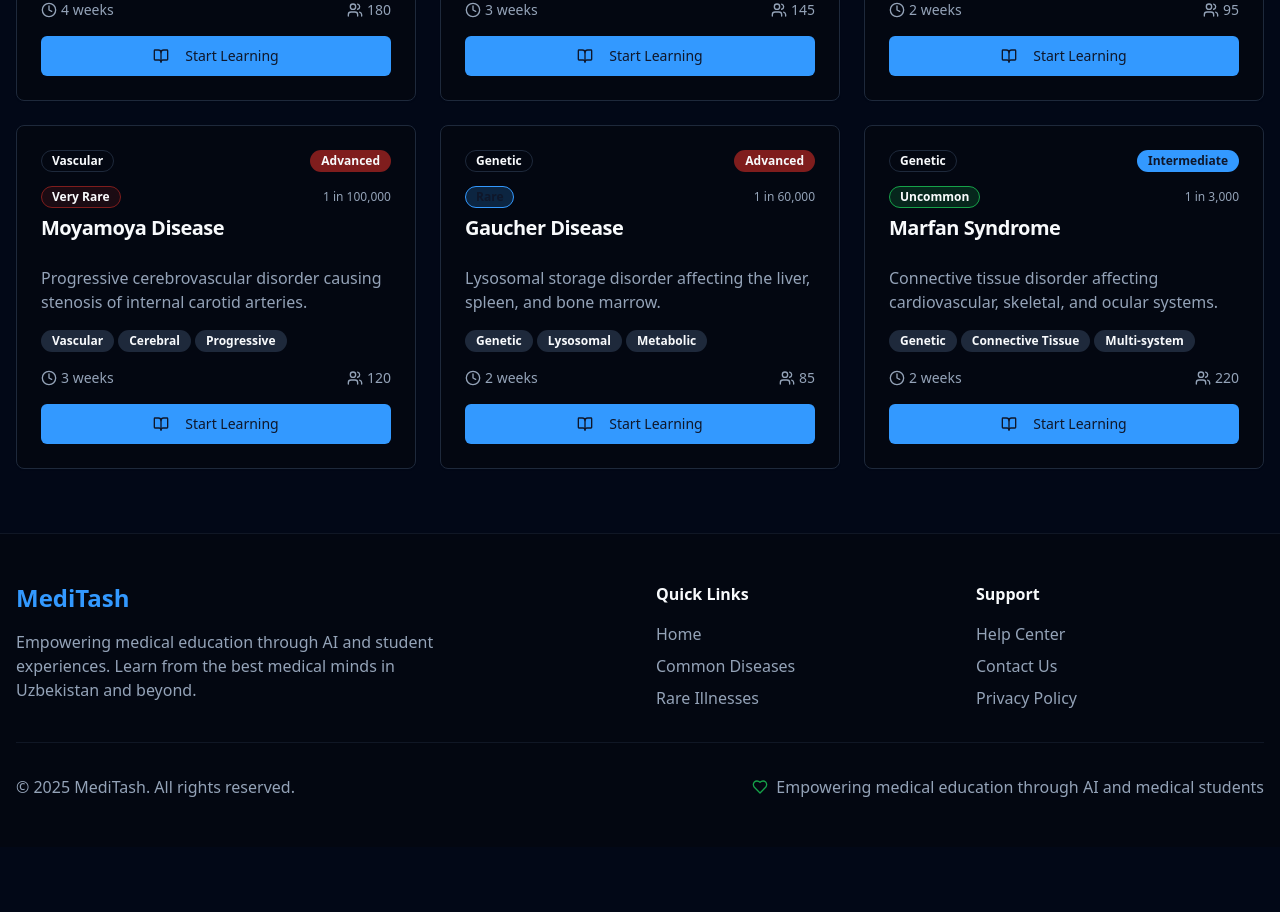
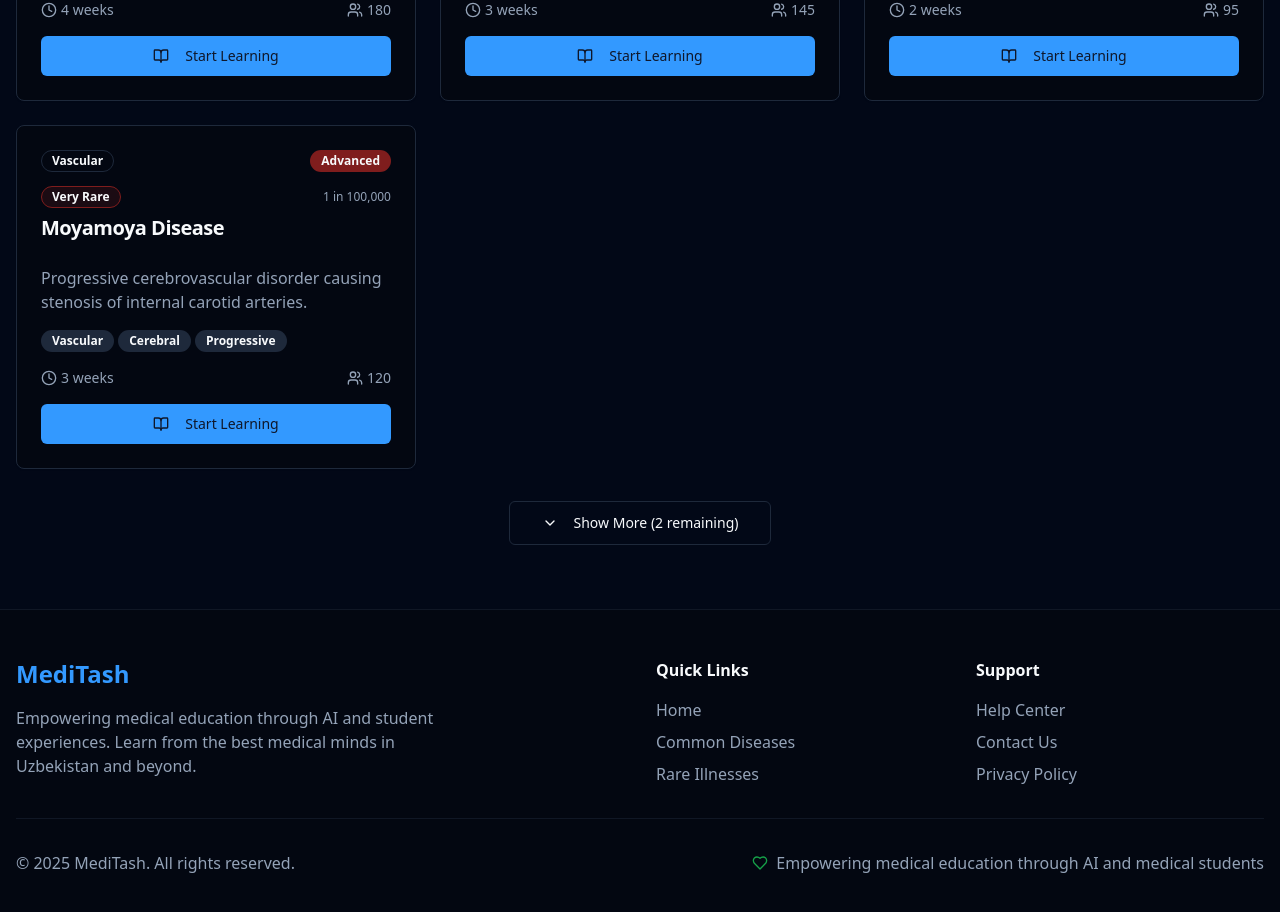
Before and after one commit to akbardaminov/meditash-learn-uzbekistan, a React (Vite) app: page /rare-illnesses in a window 1280 px wide. Shown: the part 1020-1932 px from the top of the page. Before the commit the page ends 1867 px from the top, so only its background shows below. Built offline with nearby package versions, Linux system fonts and the light colour scheme.

Commit message:
Fix logo and disease display
Updated logo and implemented disease list with "more" button and hover effect for "See Examples" button.

```diff
--- a/src/components/HeroSection.tsx
+++ b/src/components/HeroSection.tsx
@@ -34,7 +34,7 @@ const HeroSection = () => {
             <Button
               variant="outline"
               size="xl"
-              className="text-lg px-8 py-4 border-2 hover:bg-muted/50"
+              className="text-lg px-8 py-4 border-2 hover:bg-primary/10 hover:border-primary hover:text-primary"
             >
               See Examples
             </Button>
--- /dev/null
+++ b/src/hooks/useDiseasesStorage.ts
@@ -0,0 +1,64 @@
+import { useState, useEffect } from 'react';
+
+export interface Disease {
+  id: string;
+  name: string;
+  category: string;
+  prevalence: string;
+  studyTime: string;
+  students: number;
+  difficulty: string;
+  description: string;
+  tags: string[];
+  type: 'common' | 'rare';
+  rarity?: string;
+  createdAt: string;
+}
+
+const STORAGE_KEY = 'meditash_diseases';
+
+export const useDiseasesStorage = () => {
+  const [diseases, setDiseases] = useState<Disease[]>([]);
+
+  useEffect(() => {
+    const stored = localStorage.getItem(STORAGE_KEY);
+    if (stored) {
+      try {
+        setDiseases(JSON.parse(stored));
+      } catch (error) {
+        console.error('Failed to parse stored diseases:', error);
+      }
+    }
+  }, []);
+
+  const addDisease = (disease: Omit<Disease, 'id' | 'createdAt' | 'students'>) => {
+    const newDisease: Disease = {
+      ...disease,
+      id: Date.now().toString(),
+      students: Math.floor(Math.random() * 500) + 50, // Random student count
+      createdAt: new Date().toISOString(),
+    };
+
+    const updatedDiseases = [...diseases, newDisease];
+    setDiseases(updatedDiseases);
+    localStorage.setItem(STORAGE_KEY, JSON.stringify(updatedDiseases));
+
+    return newDisease;
+  };
+
+  const getDiseasesOfType = (type: 'common' | 'rare') => {
+    return diseases.filter(disease => disease.type === type);
+  };
+
+  const clearDiseases = () => {
+    setDiseases([]);
+    localStorage.removeItem(STORAGE_KEY);
+  };
+
+  return {
+    diseases,
+    addDisease,
+    getDiseasesOfType,
+    clearDiseases,
+  };
+};
--- a/src/pages/CommonDiseases.tsx
+++ b/src/pages/CommonDiseases.tsx
@@ -4,15 +4,20 @@ import AddDiseaseSection from "@/components/AddDiseaseSection";
 import { Card, CardContent, CardHeader, CardTitle } from "@/components/ui/card";
 import { Badge } from "@/components/ui/badge";
 import { Button } from "@/components/ui/button";
-import { Search, Clock, Users, BookOpen } from "lucide-react";
+import { Search, Clock, Users, BookOpen, ChevronDown } from "lucide-react";
 import { Input } from "@/components/ui/input";
-import { useState } from "react";
+import { useState, useEffect } from "react";
+import { useDiseasesStorage, Disease } from "@/hooks/useDiseasesStorage";
 
 const CommonDiseases = () => {
   const [searchTerm, setSearchTerm] = useState("");
+  const [visibleCount, setVisibleCount] = useState(4);
+  const [refreshTrigger, setRefreshTrigger] = useState(0);
+  const { getDiseasesOfType } = useDiseasesStorage();
 
-  const diseases = [
+  const defaultDiseases: Disease[] = [
     {
+      id: "default-1",
       name: "Hypertension",
       category: "Cardiovascular",
       prevalence: "High",
@@ -20,9 +25,12 @@ const CommonDiseases = () => {
       students: 1240,
       difficulty: "Intermediate",
       description: "Essential hypertension and its management in primary care settings.",
-      tags: ["Cardiovascular", "Chronic", "Primary Care"]
+      tags: ["Cardiovascular", "Chronic", "Primary Care"],
+      type: "common",
+      createdAt: "2024-01-01T00:00:00.000Z"
     },
     {
+      id: "default-2",
       name: "Diabetes Mellitus Type 2",
       category: "Endocrine",
       prevalence: "High",
@@ -30,9 +38,12 @@ const CommonDiseases = () => {
       students: 980,
       difficulty: "Advanced",
       description: "Comprehensive approach to T2DM diagnosis, management, and complications.",
-      tags: ["Endocrine", "Chronic", "Metabolism"]
+      tags: ["Endocrine", "Chronic", "Metabolism"],
+      type: "common",
+      createdAt: "2024-01-01T00:00:00.000Z"
     },
     {
+      id: "default-3",
       name: "Pneumonia",
       category: "Respiratory",
       prevalence: "High",
@@ -40,9 +51,12 @@ const CommonDiseases = () => {
       students: 1100,
       difficulty: "Intermediate",
       description: "Community-acquired pneumonia diagnosis and treatment protocols.",
-      tags: ["Respiratory", "Acute", "Infectious"]
+      tags: ["Respiratory", "Acute", "Infectious"],
+      type: "common",
+      createdAt: "2024-01-01T00:00:00.000Z"
     },
     {
+      id: "default-4",
       name: "Gastroenteritis",
       category: "Gastrointestinal",
       prevalence: "Very High",
@@ -50,9 +64,12 @@ const CommonDiseases = () => {
       students: 850,
       difficulty: "Beginner",
       description: "Acute gastroenteritis management and prevention strategies.",
-      tags: ["GI", "Acute", "Infectious"]
+      tags: ["GI", "Acute", "Infectious"],
+      type: "common",
+      createdAt: "2024-01-01T00:00:00.000Z"
     },
     {
+      id: "default-5",
       name: "Urinary Tract Infection",
       category: "Genitourinary",
       prevalence: "High",
@@ -60,9 +77,12 @@ const CommonDiseases = () => {
       students: 720,
       difficulty: "Beginner",
       description: "UTI diagnosis, treatment, and recurrence prevention.",
-      tags: ["Genitourinary", "Infectious", "Primary Care"]
+      tags: ["Genitourinary", "Infectious", "Primary Care"],
+      type: "common",
+      createdAt: "2024-01-01T00:00:00.000Z"
     },
     {
+      id: "default-6",
       name: "Asthma",
       category: "Respiratory",
       prevalence: "High",
@@ -70,15 +90,35 @@ const CommonDiseases = () => {
       students: 900,
       difficulty: "Intermediate",
       description: "Asthma management, triggers, and emergency protocols.",
-      tags: ["Respiratory", "Chronic", "Allergic"]
+      tags: ["Respiratory", "Chronic", "Allergic"],
+      type: "common",
+      createdAt: "2024-01-01T00:00:00.000Z"
     }
   ];
 
-  const filteredDiseases = diseases.filter(disease =>
+  const [allDiseases, setAllDiseases] = useState<Disease[]>(defaultDiseases);
+
+  useEffect(() => {
+    const userDiseases = getDiseasesOfType('common');
+    setAllDiseases([...defaultDiseases, ...userDiseases]);
+  }, [refreshTrigger]);
+
+  const filteredDiseases = allDiseases.filter(disease =>
     disease.name.toLowerCase().includes(searchTerm.toLowerCase()) ||
     disease.category.toLowerCase().includes(searchTerm.toLowerCase()) ||
     disease.tags.some(tag => tag.toLowerCase().includes(searchTerm.toLowerCase()))
   );
+
+  const visibleDiseases = filteredDiseases.slice(0, visibleCount);
+  const hasMoreDiseases = filteredDiseases.length > visibleCount;
+
+  const handleLoadMore = () => {
+    setVisibleCount(prev => prev + 4);
+  };
+
+  const handleDiseaseAdded = () => {
+    setRefreshTrigger(prev => prev + 1);
+  };
 
   const getDifficultyColor = (difficulty: string) => {
     switch (difficulty) {
@@ -119,7 +159,7 @@ const CommonDiseases = () => {
       {/* Add Disease Section */}
       <section className="py-12">
         <div className="container mx-auto px-4">
-          <AddDiseaseSection type="common" />
+          <AddDiseaseSection type="common" onDiseaseAdded={handleDiseaseAdded} />
         </div>
       </section>
 
@@ -127,8 +167,8 @@ const CommonDiseases = () => {
       <section className="py-16">
         <div className="container mx-auto px-4">
           <div className="grid grid-cols-1 md:grid-cols-2 lg:grid-cols-3 gap-6">
-            {filteredDiseases.map((disease, index) => (
-              <Card key={index} className="hover:shadow-medium transition-all duration-300 cursor-pointer group">
+            {visibleDiseases.map((disease, index) => (
+              <Card key={disease.id} className="hover:shadow-medium transition-all duration-300 cursor-pointer group">
                 <CardHeader>
                   <div className="flex items-center justify-between mb-2">
                     <Badge variant="outline" className="text-xs">
@@ -175,6 +215,20 @@ const CommonDiseases = () => {
             ))}
           </div>
 
+          {hasMoreDiseases && (
+            <div className="text-center mt-8">
+              <Button
+                onClick={handleLoadMore}
+                variant="outline"
+                size="lg"
+                className="min-w-40"
+              >
+                <ChevronDown className="w-4 h-4 mr-2" />
+                Show More ({filteredDiseases.length - visibleCount} remaining)
+              </Button>
+            </div>
+          )}
+
           {filteredDiseases.length === 0 && (
             <div className="text-center py-12">
               <p className="text-muted-foreground text-lg">
--- a/src/pages/RareIllnesses.tsx
+++ b/src/pages/RareIllnesses.tsx
@@ -4,15 +4,20 @@ import AddDiseaseSection from "@/components/AddDiseaseSection";
 import { Card, CardContent, CardHeader, CardTitle } from "@/components/ui/card";
 import { Badge } from "@/components/ui/badge";
 import { Button } from "@/components/ui/button";
-import { Search, Clock, Users, BookOpen, AlertTriangle } from "lucide-react";
+import { Search, Clock, Users, BookOpen, AlertTriangle, ChevronDown } from "lucide-react";
 import { Input } from "@/components/ui/input";
-import { useState } from "react";
+import { useState, useEffect } from "react";
+import { useDiseasesStorage, Disease } from "@/hooks/useDiseasesStorage";
 
 const RareIllnesses = () => {
   const [searchTerm, setSearchTerm] = useState("");
+  const [visibleCount, setVisibleCount] = useState(4);
+  const [refreshTrigger, setRefreshTrigger] = useState(0);
+  const { getDiseasesOfType } = useDiseasesStorage();
 
-  const rareIllnesses = [
+  const defaultRareIllnesses: Disease[] = [
     {
+      id: "rare-default-1",
       name: "Huntington's Disease",
       category: "Neurological",
       prevalence: "1 in 10,000",
@@ -21,9 +26,12 @@ const RareIllnesses = () => {
       difficulty: "Advanced",
       description: "Progressive neurodegenerative disorder affecting movement, cognition, and behavior.",
       tags: ["Neurological", "Genetic", "Degenerative"],
-      rarity: "Rare"
+      rarity: "Rare",
+      type: "rare",
+      createdAt: "2024-01-01T00:00:00.000Z"
     },
     {
+      id: "rare-default-2",
       name: "Amyotrophic Lateral Sclerosis (ALS)",
       category: "Neurological",
       prevalence: "1 in 50,000",
@@ -32,9 +40,12 @@ const RareIllnesses = () => {
       difficulty: "Advanced",
       description: "Progressive motor neuron disease affecting voluntary muscle control.",
       tags: ["Neurological", "Motor", "Progressive"],
-      rarity: "Very Rare"
+      rarity: "Very Rare",
+      type: "rare",
+      createdAt: "2024-01-01T00:00:00.000Z"
     },
     {
+      id: "rare-default-3",
       name: "Fabry Disease",
       category: "Genetic",
       prevalence: "1 in 40,000",
@@ -43,9 +54,12 @@ const RareIllnesses = () => {
       difficulty: "Advanced",
       description: "X-linked lysosomal storage disorder affecting multiple organ systems.",
       tags: ["Genetic", "Lysosomal", "Multi-system"],
-      rarity: "Rare"
+      rarity: "Rare",
+      type: "rare",
+      createdAt: "2024-01-01T00:00:00.000Z"
     },
     {
+      id: "rare-default-4",
       name: "Moyamoya Disease",
       category: "Vascular",
       prevalence: "1 in 100,000",
@@ -54,9 +68,12 @@ const RareIllnesses = () => {
       difficulty: "Advanced",
       description: "Progressive cerebrovascular disorder causing stenosis of internal carotid arteries.",
       tags: ["Vascular", "Cerebral", "Progressive"],
-      rarity: "Very Rare"
+      rarity: "Very Rare",
+      type: "rare",
+      createdAt: "2024-01-01T00:00:00.000Z"
     },
     {
+      id: "rare-default-5",
       name: "Gaucher Disease",
       category: "Genetic",
       prevalence: "1 in 60,000",
@@ -65,9 +82,12 @@ const RareIllnesses = () => {
       difficulty: "Advanced",
       description: "Lysosomal storage disorder affecting the liver, spleen, and bone marrow.",
       tags: ["Genetic", "Lysosomal", "Metabolic"],
-      rarity: "Rare"
+      rarity: "Rare",
+      type: "rare",
+      createdAt: "2024-01-01T00:00:00.000Z"
     },
     {
+      id: "rare-default-6",
       name: "Marfan Syndrome",
       category: "Genetic",
       prevalence: "1 in 3,000",
@@ -76,15 +96,35 @@ const RareIllnesses = () => {
       difficulty: "Intermediate",
       description: "Connective tissue disorder affecting cardiovascular, skeletal, and ocular systems.",
       tags: ["Genetic", "Connective Tissue", "Multi-system"],
-      rarity: "Uncommon"
+      rarity: "Uncommon",
+      type: "rare",
+      createdAt: "2024-01-01T00:00:00.000Z"
     }
   ];
 
-  const filteredIllnesses = rareIllnesses.filter(illness =>
+  const [allIllnesses, setAllIllnesses] = useState<Disease[]>(defaultRareIllnesses);
+
+  useEffect(() => {
+    const userIllnesses = getDiseasesOfType('rare');
+    setAllIllnesses([...defaultRareIllnesses, ...userIllnesses]);
+  }, [refreshTrigger]);
+
+  const filteredIllnesses = allIllnesses.filter(illness =>
     illness.name.toLowerCase().includes(searchTerm.toLowerCase()) ||
     illness.category.toLowerCase().includes(searchTerm.toLowerCase()) ||
     illness.tags.some(tag => tag.toLowerCase().includes(searchTerm.toLowerCase()))
   );
+
+  const visibleIllnesses = filteredIllnesses.slice(0, visibleCount);
+  const hasMoreIllnesses = filteredIllnesses.length > visibleCount;
+
+  const handleLoadMore = () => {
+    setVisibleCount(prev => prev + 4);
+  };
+
+  const handleDiseaseAdded = () => {
+    setRefreshTrigger(prev => prev + 1);
+  };
 
   const getDifficultyColor = (difficulty: string) => {
     switch (difficulty) {
@@ -137,7 +177,7 @@ const RareIllnesses = () => {
       {/* Add Disease Section */}
       <section className="py-12">
         <div className="container mx-auto px-4">
-          <AddDiseaseSection type="rare" />
+          <AddDiseaseSection type="rare" onDiseaseAdded={handleDiseaseAdded} />
         </div>
       </section>
 
@@ -157,8 +197,8 @@ const RareIllnesses = () => {
       <section className="py-16">
         <div className="container mx-auto px-4">
           <div className="grid grid-cols-1 md:grid-cols-2 lg:grid-cols-3 gap-6">
-            {filteredIllnesses.map((illness, index) => (
-              <Card key={index} className="hover:shadow-medium transition-all duration-300 cursor-pointer group">
+            {visibleIllnesses.map((illness, index) => (
+              <Card key={illness.id} className="hover:shadow-medium transition-all duration-300 cursor-pointer group">
                 <CardHeader>
                   <div className="flex items-center justify-between mb-2">
                     <Badge variant="outline" className="text-xs">
@@ -213,6 +253,20 @@ const RareIllnesses = () => {
             ))}
           </div>
 
+          {hasMoreIllnesses && (
+            <div className="text-center mt-8">
+              <Button
+                onClick={handleLoadMore}
+                variant="outline"
+                size="lg"
+                className="min-w-40"
+              >
+                <ChevronDown className="w-4 h-4 mr-2" />
+                Show More ({filteredIllnesses.length - visibleCount} remaining)
+              </Button>
+            </div>
+          )}
+
           {filteredIllnesses.length === 0 && (
             <div className="text-center py-12">
               <p className="text-muted-foreground text-lg">
```
Also changed, not shown: src/components/AddDiseaseSection.tsx (+43 -3 lines), src/components/Header.tsx (+10 -2 lines), public/lovable-uploads/96bc904b-55e4-46da-a477-00dce56f87c2.png (added).
